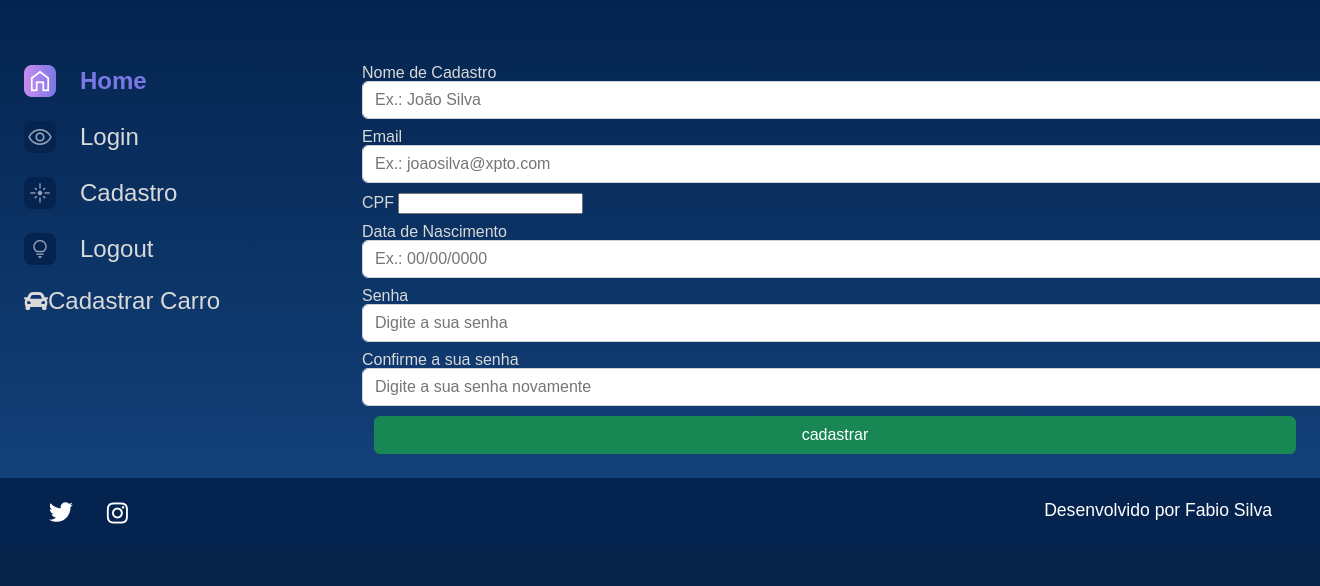
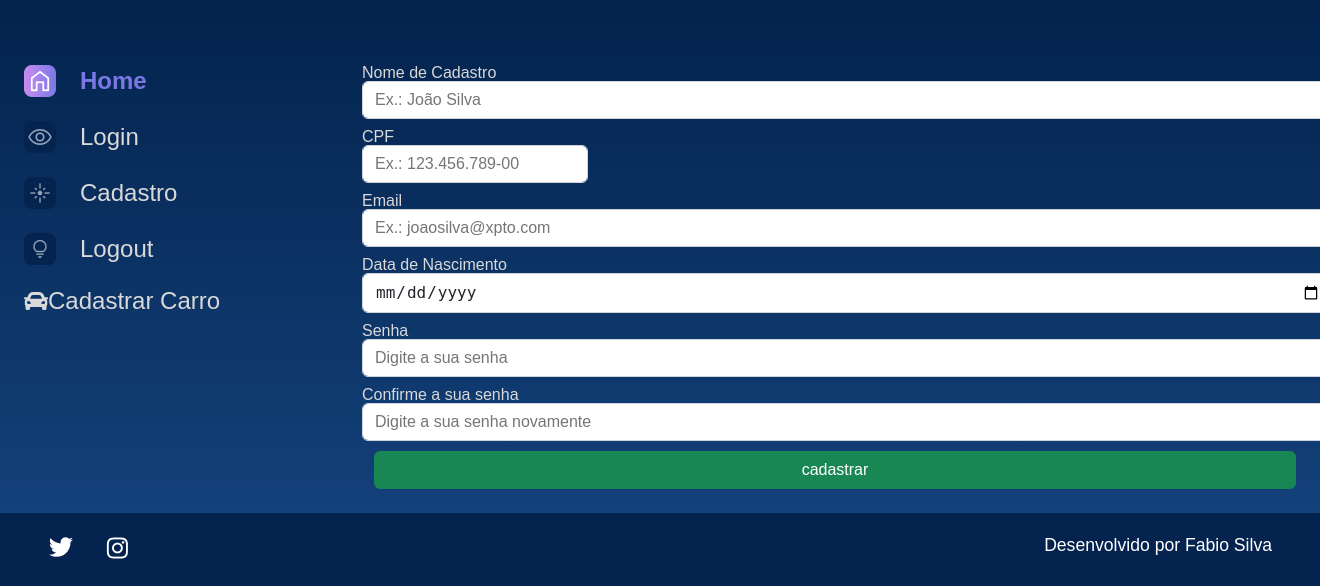
Before and after one commit to fabiodevfulls/finaldjango, a Django app: page /cadastro/ in a window 1320 px wide; the page is wider, and only the part inside the window is pictured. Shown: the part 547-1133 px from the top of that part. Before the commit the page ends 1071 px from the top of that part, so only its background shows below. Run offline with Django 4.2, Linux system fonts and the light colour scheme; parts of the project's set-up code (start-up, migrations or seed data) failed here and were passed over.

Commit message:
types  para forms

```diff
--- a/apps/usuarios/forms.py
+++ b/apps/usuarios/forms.py
@@ -20,7 +20,7 @@ class loginForms(forms.Form):
         max_length=70,
         widget=forms.PasswordInput(
             attrs={
-                'class': 'form-control',
+                'class': 'form-control', 'type': 'password',
                 'placeholder': 'Digite a sua senha',
             }
         ),
@@ -39,6 +39,25 @@ class cadastroForms(forms.Form):
             }
         )
     )
+
+    cpf = forms.CharField(
+        label='CPF',
+        required=True,
+        max_length=14,
+        widget=forms.TextInput(
+            attrs={
+                'class': 'form-control cpf-field',
+                'placeholder': 'Ex.: 123.456.789-00',
+            }
+        ),
+        validators=[
+            RegexValidator(
+                regex=r'^\d{3}\.\d{3}\.\d{3}-\d{2}$',
+                message='CPF inválido. Formato esperado: XXX.XXX.XXX-XX',
+                code='invalid_cpf'
+            )
+        ]
+    )
     email = forms.EmailField(
         label='Email',
         required=True,
@@ -47,25 +66,17 @@ class cadastroForms(forms.Form):
             attrs={
                 'class': 'form-control',
                 'placeholder': 'Ex.: joaosilva@xpto.com',
+                'type': 'email',
             }
         )
     )
-    cpf = forms.CharField(
-        label='CPF',
-        validators=[
-            RegexValidator(
-                regex=r'^\d{3}\.\d{3}\.\d{3}-\d{2}$',
-                message='CPF inválido. Formato esperado: XXX.XXX.XXX-XX',
-                code='invalid_cpf'
-            )
-        ]
-    )
+
     data_nascimento = forms.DateField(
         label='Data de Nascimento',
         required=True,
         widget=forms.DateInput(
             attrs={
-                'class': 'form-control',
+                'class': 'form-control', 'type': 'date',
                 'placeholder': 'Ex.: 00/00/0000',
             }
         )
@@ -76,7 +87,7 @@ class cadastroForms(forms.Form):
         max_length=70,
         widget=forms.PasswordInput(
             attrs={
-                'class': 'form-control',
+                'class': 'form-control', 'type': 'password',
                 'placeholder': 'Digite a sua senha',
             }
         ),
@@ -87,7 +98,7 @@ class cadastroForms(forms.Form):
         max_length=70,
         widget=forms.PasswordInput(
             attrs={
-                'class': 'form-control',
+                'class': 'form-control', 'type': 'password',
                 'placeholder': 'Digite a sua senha novamente',
             }
         ),
--- a/car/static/styles/style.css
+++ b/car/static/styles/style.css
@@ -543,3 +543,8 @@ table {
     display: table;
     clear: both;
 }
+
+.cpf-field {
+    width: 200px;
+    /* Ajuste o tamanho conforme necessário */
+}
--- a/static/styles/style.css
+++ b/static/styles/style.css
@@ -389,3 +389,8 @@ table {
     display: table;
     clear: both;
 }
+
+.cpf-field {
+    width: 200px;
+    /* Ajuste o tamanho conforme necessário */
+}
```
